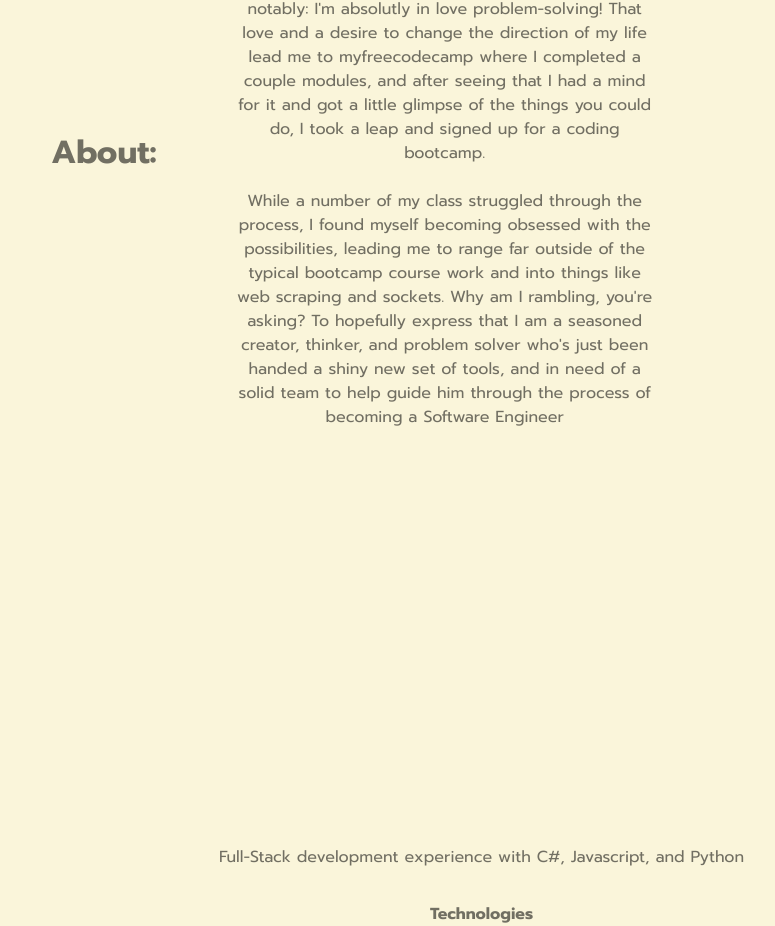
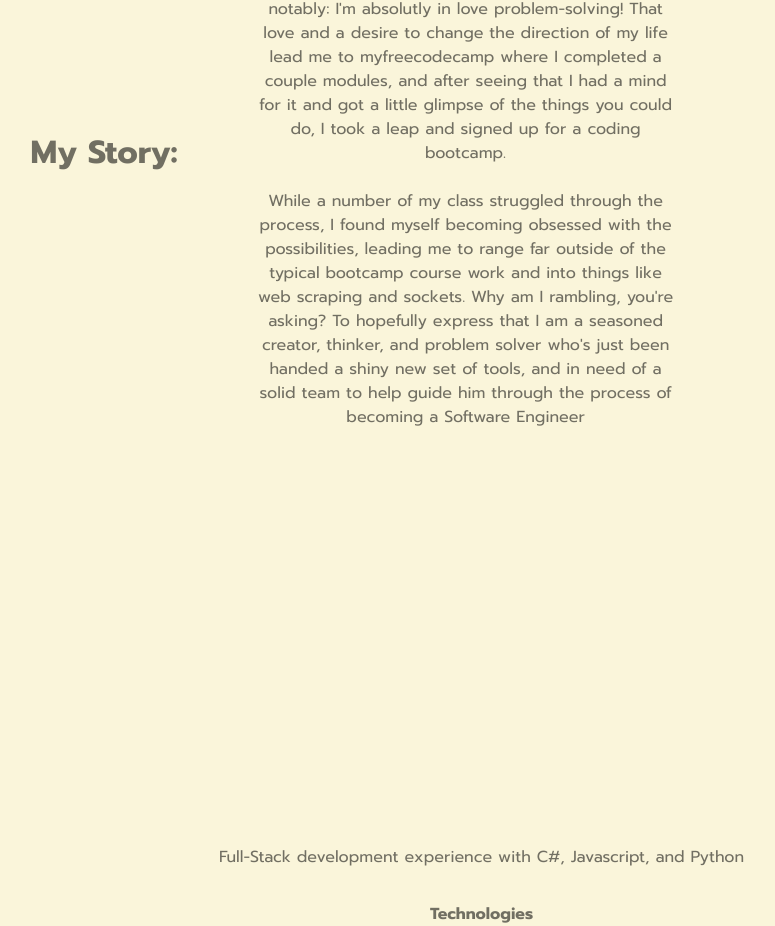
Before and after one commit to bhunter87/ProjectPage, a React (Create React App) app: page / in a window 1280 px wide. Shown: the part 1031-1957 px from the top of the page, without its empty margins (248-1023 px from the left). Built offline with nearby package versions, Linux system fonts and the light colour scheme; the HTML template or start-up script is replaced by a standard one.

Commit message:
text fix 01/11

```diff
--- a/src/App.js
+++ b/src/App.js
@@ -189,7 +189,7 @@ function App() {
                 {/* <div className="mainPage col"> */}
                 <section className="body col" id="AboutMe">
                     <div className="infoBoxes topInfo">
-                        <div className=" mainColLeft">About:</div>
+                        <div className=" mainColLeft">My Story:</div>
                         <div className=" mainColRight aboutBox">
                             Hey! I'm Blake! Before venturing into the world of
                             software engineering, I spent nearly 20 years
```
